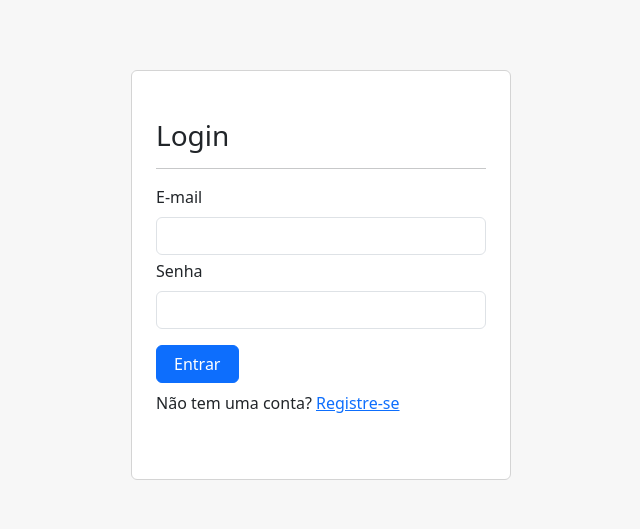
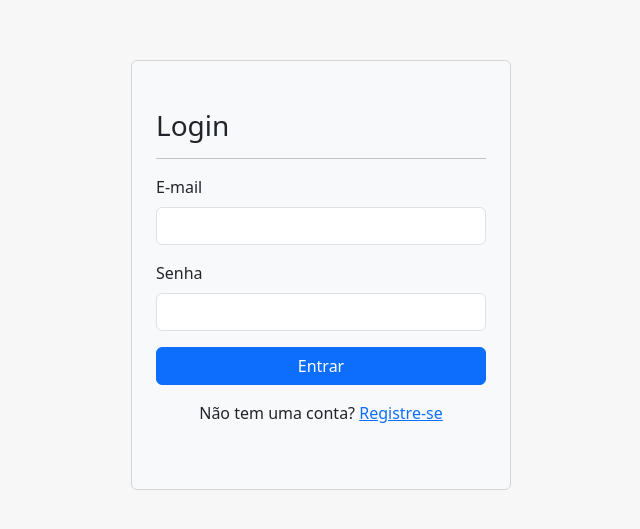
Before and after one commit to eduardocaas/portcreator-react, a React (Vite) app in the folder app/: page /signin in a window 1280 px wide. Shown: the part 125-654 px from the top of the page, without its empty margins (319-959 px from the left). Built offline with nearby package versions, Linux system fonts and the light colour scheme; no server answers.

Commit message:
Implemented signIn

```diff
--- a/app/src/components/auth/signin/Signin.tsx
+++ b/app/src/components/auth/signin/Signin.tsx
@@ -1,25 +1,106 @@
-import { Button, Container, FormControl, FormLabel, Row } from 'react-bootstrap'
-import './Signin.css'
+import React, { useState } from 'react';
+import { useNavigate } from 'react-router-dom';
+import axios, { AxiosError } from 'axios';
+import { authService } from '../../../services/auth/AuthService';
+import type { Credentials } from '../../../models/auth/Credentials';
+import { Button, Container, Row, Form, Alert } from 'react-bootstrap';
+import { AuthMessage } from '../../../models/messages/AuthMessage';
 
-export default function SignIn() {
+const SignIn: React.FC = () => {
+  const navigate = useNavigate();
+  const [credentials, setCredentials] = useState<Credentials>({ email: '', password: '' });
+  const [isLoading, setIsLoading] = useState(false);
+  const [errorMessage, setErrorMessage] = useState<string | null>(null);
+
+  const handleChange = (e: React.ChangeEvent<HTMLInputElement>) => {
+    const { name, value } = e.target;
+    setCredentials(prev => ({ ...prev, [name]: value }));
+  };
+
+  const handleSubmit = async (e: React.FormEvent) => {
+    e.preventDefault();
+    setIsLoading(true);
+    setErrorMessage(null);
+
+    if (!credentials.email || !credentials.password) {
+      setErrorMessage("Campos inválidos");
+      setIsLoading(false);
+      return;
+    }
+
+    try {
+      const loginSuccess = await authService.login(credentials);
+
+      if (loginSuccess) {
+        setTimeout(() => {
+          navigate('/app');
+        }, 500);
+      } else {
+        setErrorMessage(AuthMessage.ERROR_500);
+        setIsLoading(false);
+      }
+    } catch (error) {
+      if (axios.isAxiosError(error)) {
+        const axiosError = error as AxiosError;
+        if (axiosError.response) {
+          const status = axiosError.response.status;
+          if (status === 400) {
+            setErrorMessage(AuthMessage.SIGNIN_ERROR_400);
+          } else if (status === 404) {
+
+            setErrorMessage(AuthMessage.SIGNIN_ERROR_404);
+          } else {
+            setErrorMessage(AuthMessage.ERROR_500);
+          }
+        } else if (axiosError.request) {
+          setErrorMessage("Falha ao realização requisição");
+        } else {
+          setErrorMessage("Falha ao processar solicitação");
+        }
+      } else {
+        setErrorMessage("Erro desconhecido");
+      }
+      setIsLoading(false);
+    }
+  };
+
   return (
     <Container>
       <Row className='min-vh-100 d-flex justify-content-center align-items-center'>
-        <form className='col-12 col-sm-10 col-md-8 col-lg-6 col-xl-4 rounded pt-5 pb-5 p-4'>
+        <Form onSubmit={handleSubmit} className='col-12 col-sm-10 col-md-8 col-lg-6 col-xl-4 rounded pt-5 pb-5 p-4 bg-light'>
           <h3>Login</h3>
           <hr />
-          <div className='mb-1'>
-            <FormLabel htmlFor='inputEmail'>E-mail</FormLabel>
-            <FormControl type='email' id='inputEmail' required></FormControl>
-          </div>
-          <div className="mb-3">
-            <FormLabel htmlFor='inputPassword'>Senha</FormLabel>
-            <FormControl type='password' id='inputPassword' required></FormControl>
-          </div>
-          <Button type='submit' className='col-12 col-md-3 mb-2'>Entrar</Button>
-          <p>Não tem uma conta? <a href='/signup'>Registre-se</a></p>
-        </form>
+          {errorMessage && <Alert variant="danger">{errorMessage}</Alert>}
+          <Form.Group className='mb-3'>
+            <Form.Label htmlFor='inputEmail'>E-mail</Form.Label>
+            <Form.Control
+              type='email'
+              id='inputEmail'
+              name='email'
+              value={credentials.email}
+              onChange={handleChange}
+              required
+            />
+          </Form.Group>
+          <Form.Group className="mb-3">
+            <Form.Label htmlFor='inputPassword'>Senha</Form.Label>
+            <Form.Control
+              type='password'
+              id='inputPassword'
+              name='password'
+              value={credentials.password}
+              onChange={handleChange}
+              required
+            />
+          </Form.Group>
+          <Button type='submit' className='w-100' disabled={isLoading}>
+            {isLoading ? 'Entrando...' : 'Entrar'}
+          </Button>
+          <p className='mt-3 text-center'>Não tem uma conta? <a href='/signup'>Registre-se</a></p>
+        </Form>
       </Row>
     </Container>
-  )
-}
+  );
+};
+
+export default SignIn;
--- a/app/src/services/auth/AuthService.ts
+++ b/app/src/services/auth/AuthService.ts
@@ -19,9 +19,24 @@ const httpOptions = {
   }
 };
 
-const login = async (credentials: Credentials) => {
-  const response = await axios.post<{ token: string }>(`${API_URL}/auth/signin`, credentials, httpOptions);
-  return response.data;
+const login = async (credentials: Credentials): Promise<boolean> => {
+  try {
+    const response = await axios.post<{ token: string }>(
+      `${API_URL}/auth/signin`,
+      credentials,
+      httpOptions
+    );
+    if (response.data && response.data.token) {
+      saveToken(response.data.token);
+      return true;
+    } else {
+      console.error('Falha ao armazenar token')
+      return false;
+    }
+  } catch (error) {
+    console.error("Falha no login:", error);
+    throw error;
+  }
 };
 
 const signup = async (signupModel: SignupModel) => {
```
